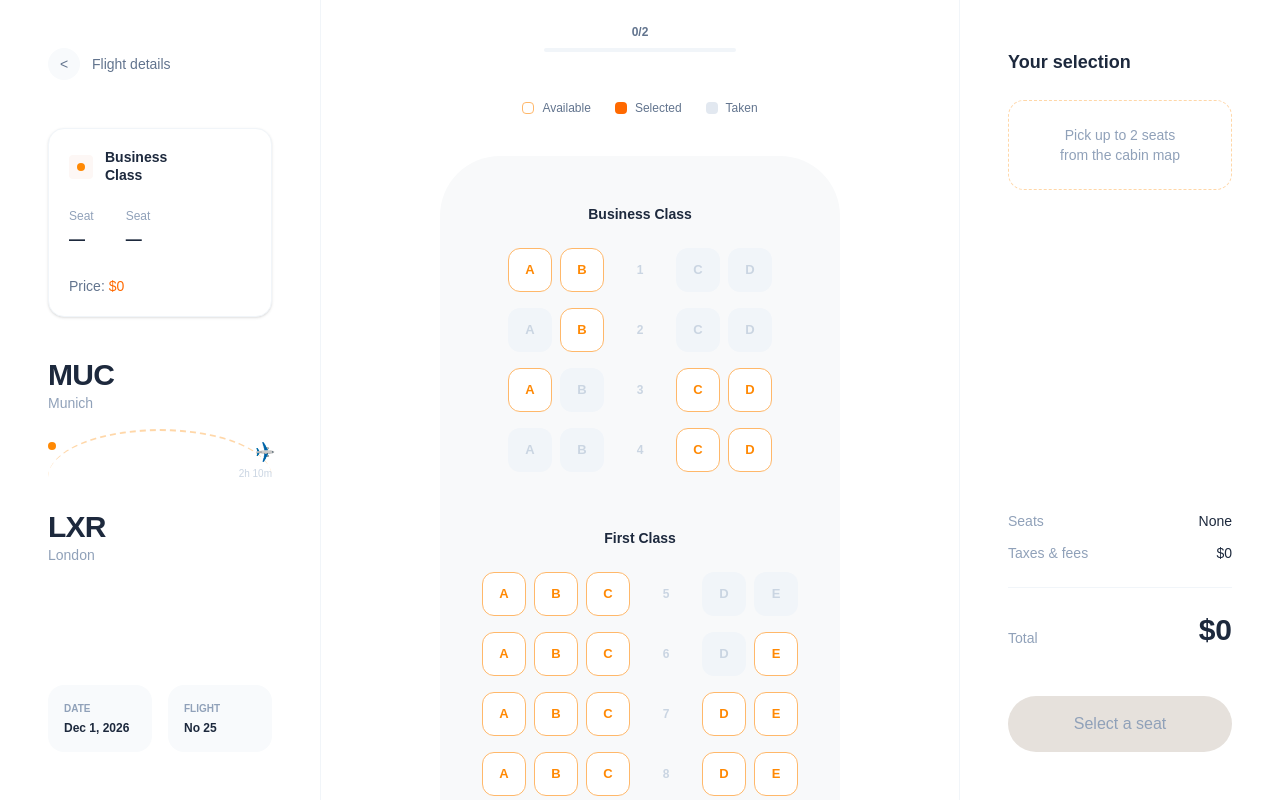
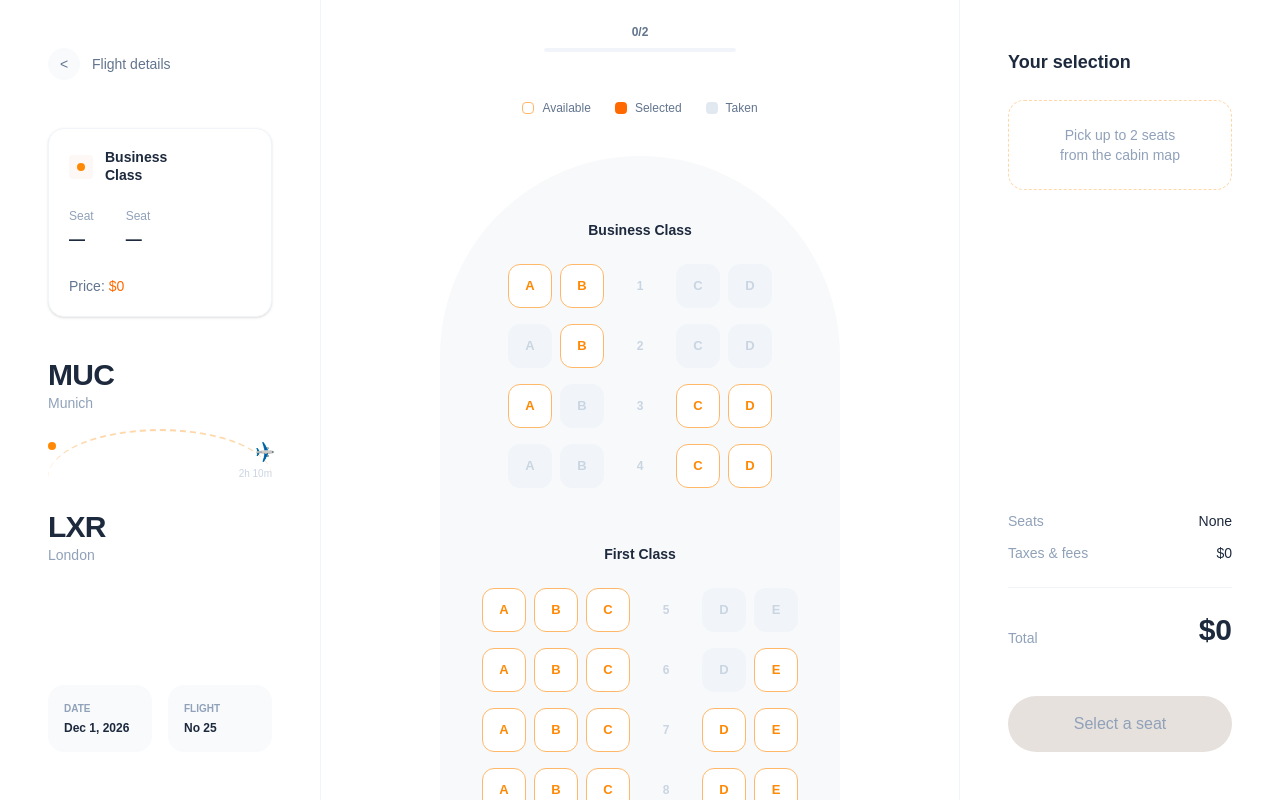
Before and after one commit to itsGabo22/ResponsiveAerial, a Next.js app: page / in a window 1280 px wide. Built offline with nearby package versions, Linux system fonts and the light colour scheme.

Commit message:
fix: resolve flex scroll overlap and refine cabin arch shape

```diff
--- a/src/app/components/SeatMap.tsx
+++ b/src/app/components/SeatMap.tsx
@@ -17,7 +17,7 @@ export default function SeatMap({ selectedSeats, onSeatClick }: SeatMapProps) {
   // Actually, I'll put it at the top of the SeatMap container so it's always visible in the center column for desktop.
 
   return (
-    <div className="flex flex-col w-full h-full relative">
+    <div className="flex flex-col w-full h-full relative min-h-0">
 
       {/* Top Header / Progress Bar (Desktop only, or shared depending on design) */}
       {/* In mobile, there's a back button and 0/2. Since MobileHeader handles mobile, we hide this on mobile */}
@@ -34,11 +34,9 @@ export default function SeatMap({ selectedSeats, onSeatClick }: SeatMapProps) {
       <SeatLegend />
 
       {/* Scrollable Map Area */}
-      <div className="flex-1 overflow-y-auto px-4 pb-12 custom-scrollbar">
-        {/* Subtle curved background to mimic airplane cabin.
-            The user said to ignore elements outside the white card, but inside the center column there's a very light curved background.
-            We'll approximate it with a div. */}
-        <div className="w-full max-w-[400px] mx-auto bg-[#F8F9FA] rounded-[60px] p-6 pt-12 relative overflow-hidden">
+      <div className="flex-1 min-h-0 overflow-y-auto px-4 pb-12 custom-scrollbar">
+        {/* Subtle curved background to mimic airplane cabin. */}
+        <div className="w-full max-w-[400px] mx-auto bg-[#F8F9FA] rounded-t-[200px] rounded-b-[60px] p-6 pt-16 relative overflow-hidden">
           <CabinSection
             title="Business Class"
             rows={[1, 2, 3, 4]}
```
